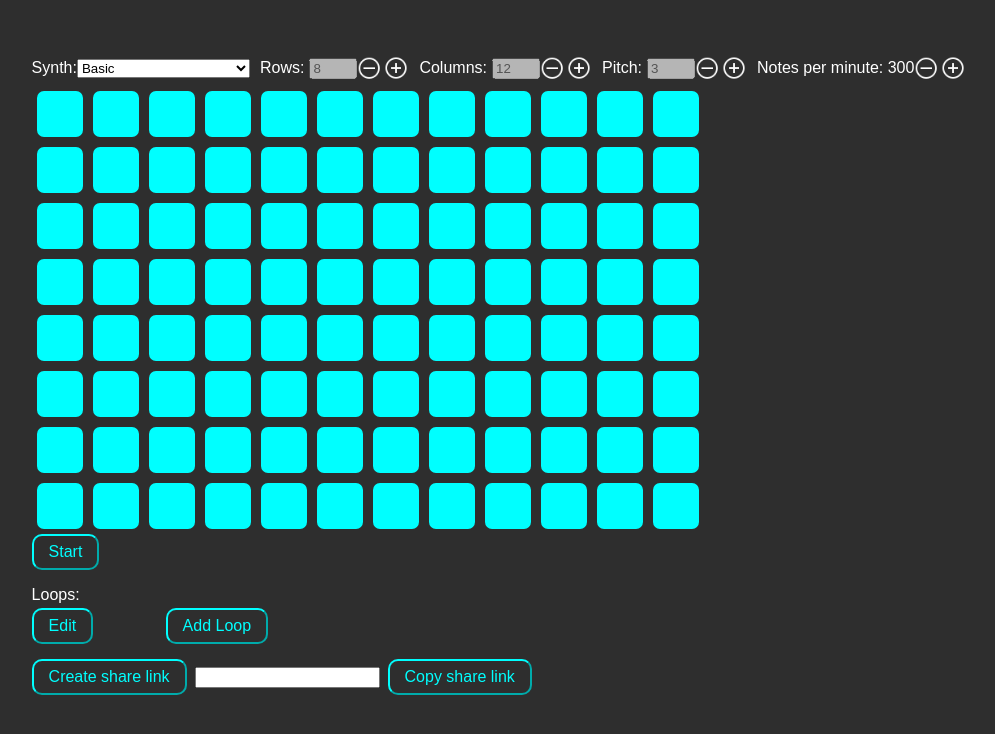
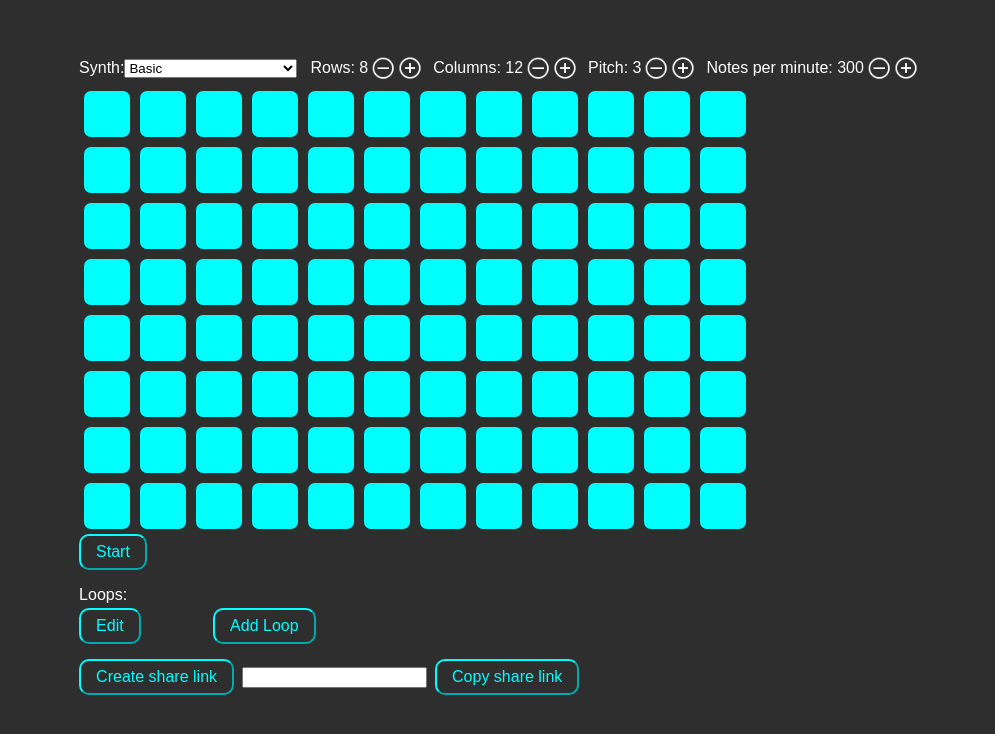
Before and after one commit to hinriksnaer/Loopdy, a React (Create React App) app: page / in a window 1280 px wide. Shown: the top 734 px of the page, without its empty margins (136-1131 px from the left). Built offline with nearby package versions, Linux system fonts and the light colour scheme.

Commit message:
removed input from settings

```diff
--- a/src/App.css
+++ b/src/App.css
@@ -92,6 +92,10 @@ main {
   align-items: center;
 }
 
+.InputContainer label {
+  margin-right: 3px;
+}
+
 .MenuIconContainer img {
   max-width: 100%;
 }
--- a/src/View/BoardSettings.js
+++ b/src/View/BoardSettings.js
@@ -112,7 +112,7 @@ class BoardSettings extends Component {
           </label>
         </div>
         <div className="InputContainer">
-          <label>Rows:<input type="number" value={this.state.rows} disabled={true}></input></label>
+          <label>Rows: {this.state.rows}</label>
           <div className="MenuIconContainer" onClick={() => this.applyRowChange(rows-1)}>
             <img src={ require('../img/minus.png')}/>
           </div>
@@ -121,7 +121,7 @@ class BoardSettings extends Component {
           </div>
         </div>
         <div className="InputContainer">
-          <label>Columns:<input type="number" value={this.state.cols} disabled={true}></input></label>
+          <label>Columns: {this.state.cols}</label>
           <div className="MenuIconContainer" onClick={() => this.applyColumnChange(cols-1)}>
             <img src={ require('../img/minus.png')}/>
           </div>
@@ -130,7 +130,7 @@ class BoardSettings extends Component {
           </div>
         </div>
         <div className="InputContainer">
-          <label>Pitch:<input type="number" value={this.state.eigth} disabled={true}></input></label>
+          <label>Pitch: {this.state.eigth}</label>
           <div className="MenuIconContainer" onClick={() => this.handlePitchChange(playbackPlayer.getEigth()-1)}>
             <img src={ require('../img/minus.png')}/>
           </div>
```
